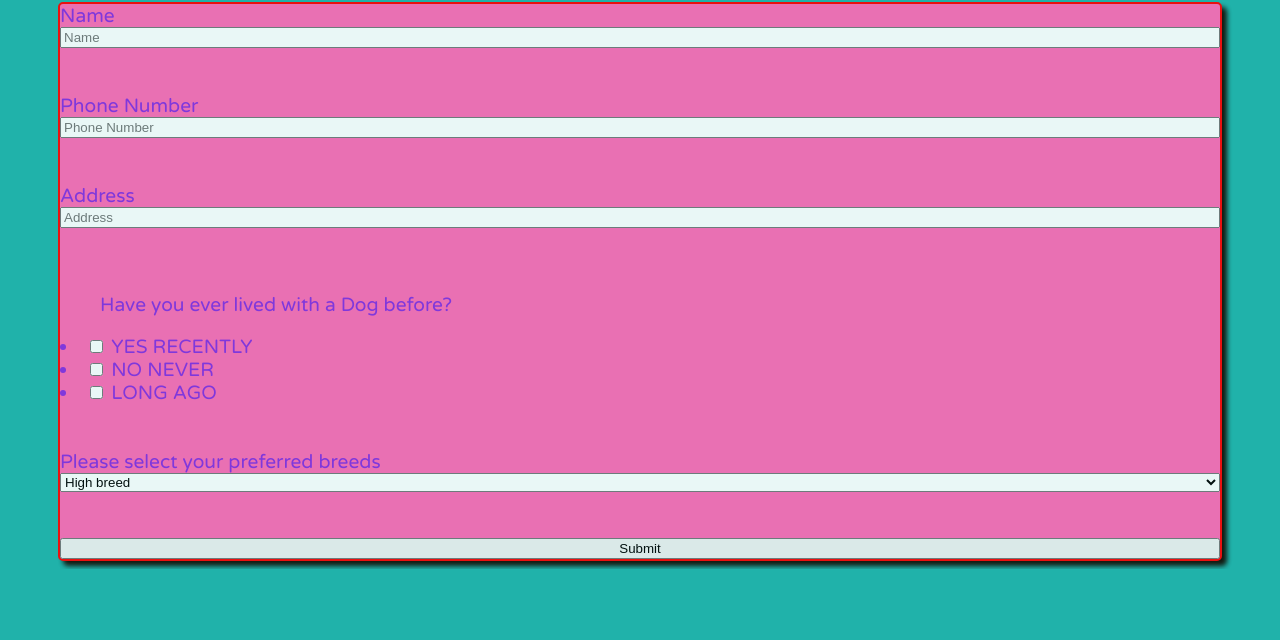
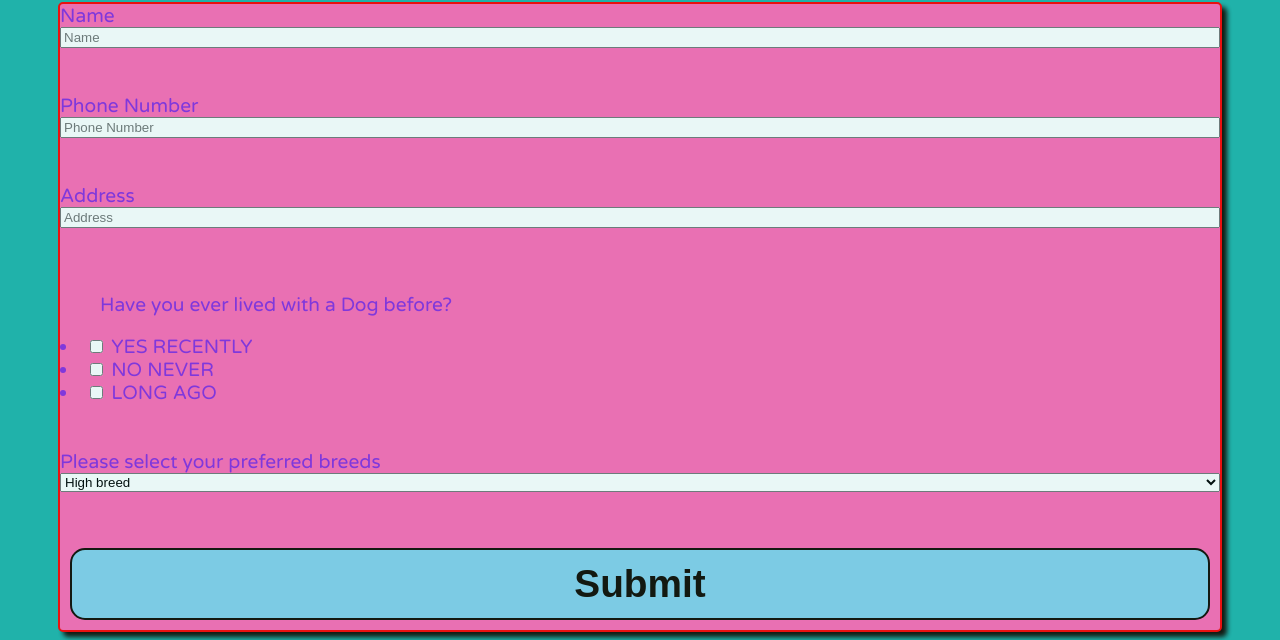
Before and after one commit to acciojob/dog-adoption-application-Suchithra2505, a website: page main.html in a window 1280 px wide. Shown: the part 332-972 px from the top of the page. Before the commit the page ends 901 px from the top, so only its background shows below. Drawn offline with Linux system fonts and the light colour scheme; a web font is replaced by a local one.

Commit message:
created a submission

```diff
--- a/main.html
+++ b/main.html
@@ -39,7 +39,7 @@
 <option value="b">pomeranian</option>
 <option value="c">Bull dog</option>
 </select><br><br>
-<input type="submit" id="Submit"  value="Submit"/>
+<input type="submit" id="submit" value="Submit">
 </form>
 </body>
 
```
